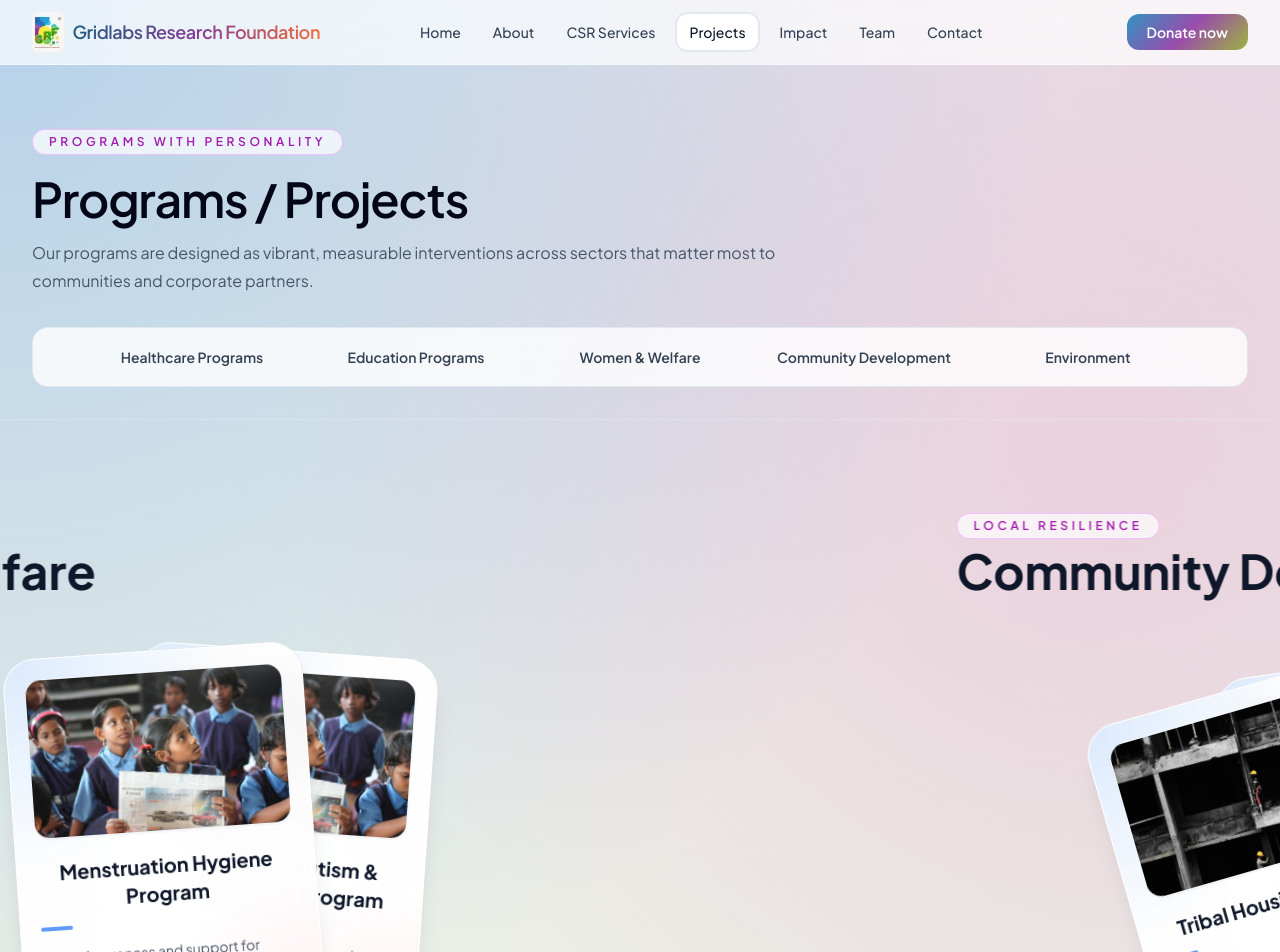
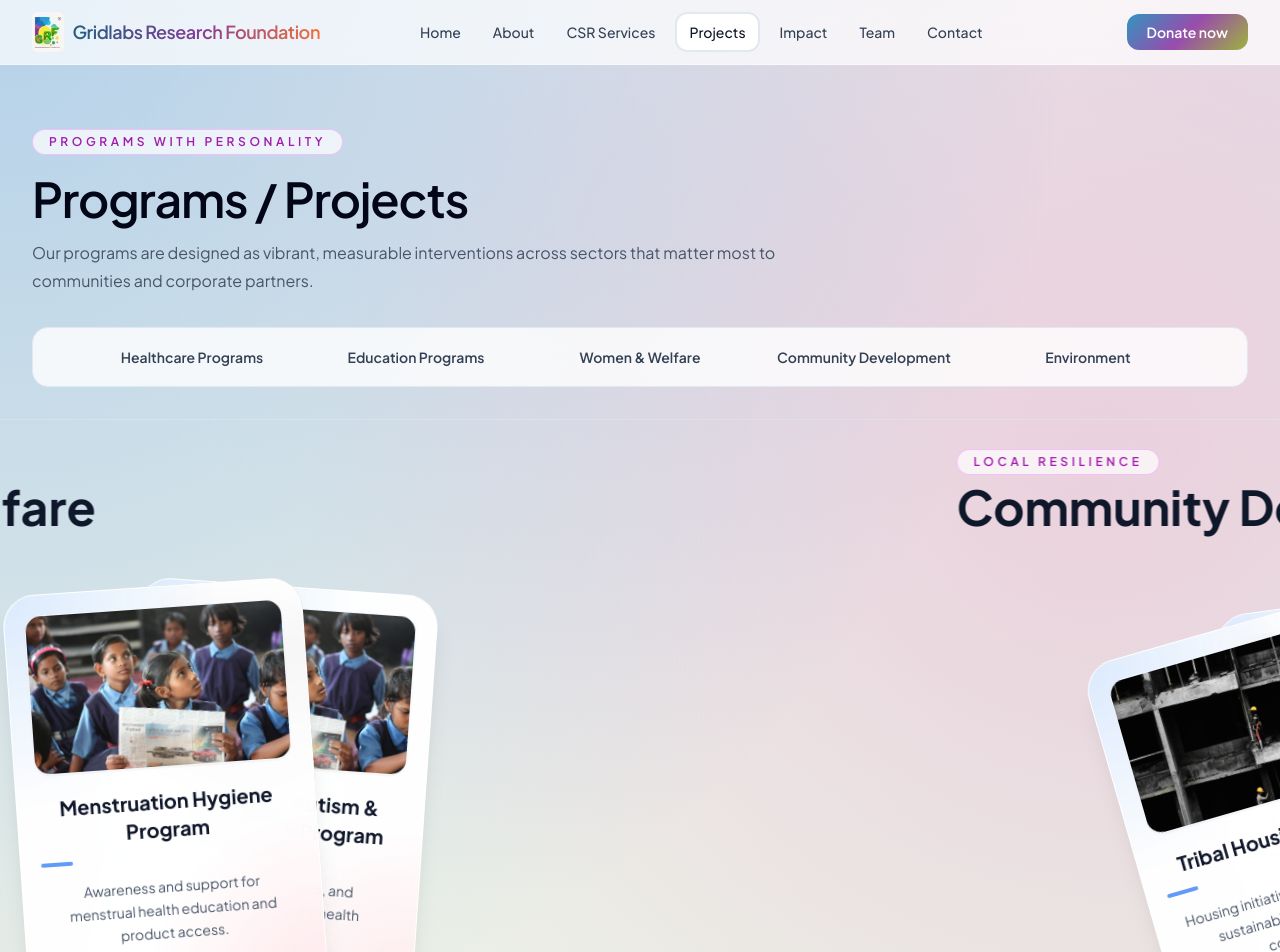
Before and after one commit to SvntyTooPixels/gridlabs, a Next.js app: page /projects in a window 1280 px wide. Shown: the top 952 px of the page. Built offline with nearby package versions, Linux system fonts and the light colour scheme.

Commit message:
fix: Adjust sticky element's top offset and height calculation on the Projects page.

```diff
--- a/src/components/pages/ProjectsPage.tsx
+++ b/src/components/pages/ProjectsPage.tsx
@@ -246,7 +246,7 @@ function HorizontalProjectScroll() {
       </div>
 
       {/* Pinned horizontal scrolling block */}
-      <div className="sticky top-0 h-screen w-full overflow-hidden flex items-center border-y border-slate-200/50">
+      <div className="sticky top-32 h-[calc(100vh-8rem)] w-full overflow-hidden flex items-center border-y border-slate-200/50">
         <motion.div
           className="flex h-full will-change-transform items-center"
           style={{ x, width: `${numScreens * 100}vw` }}
```
